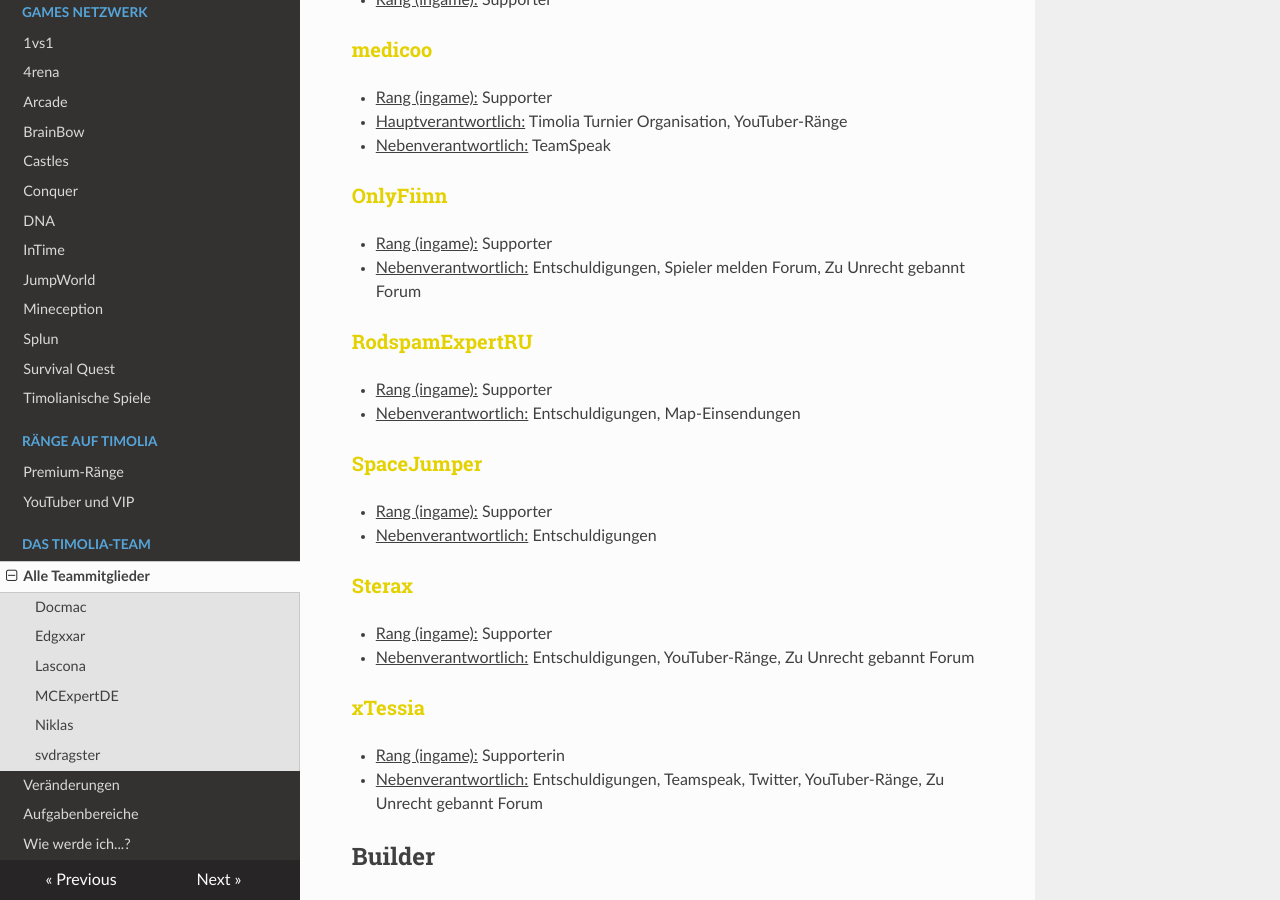
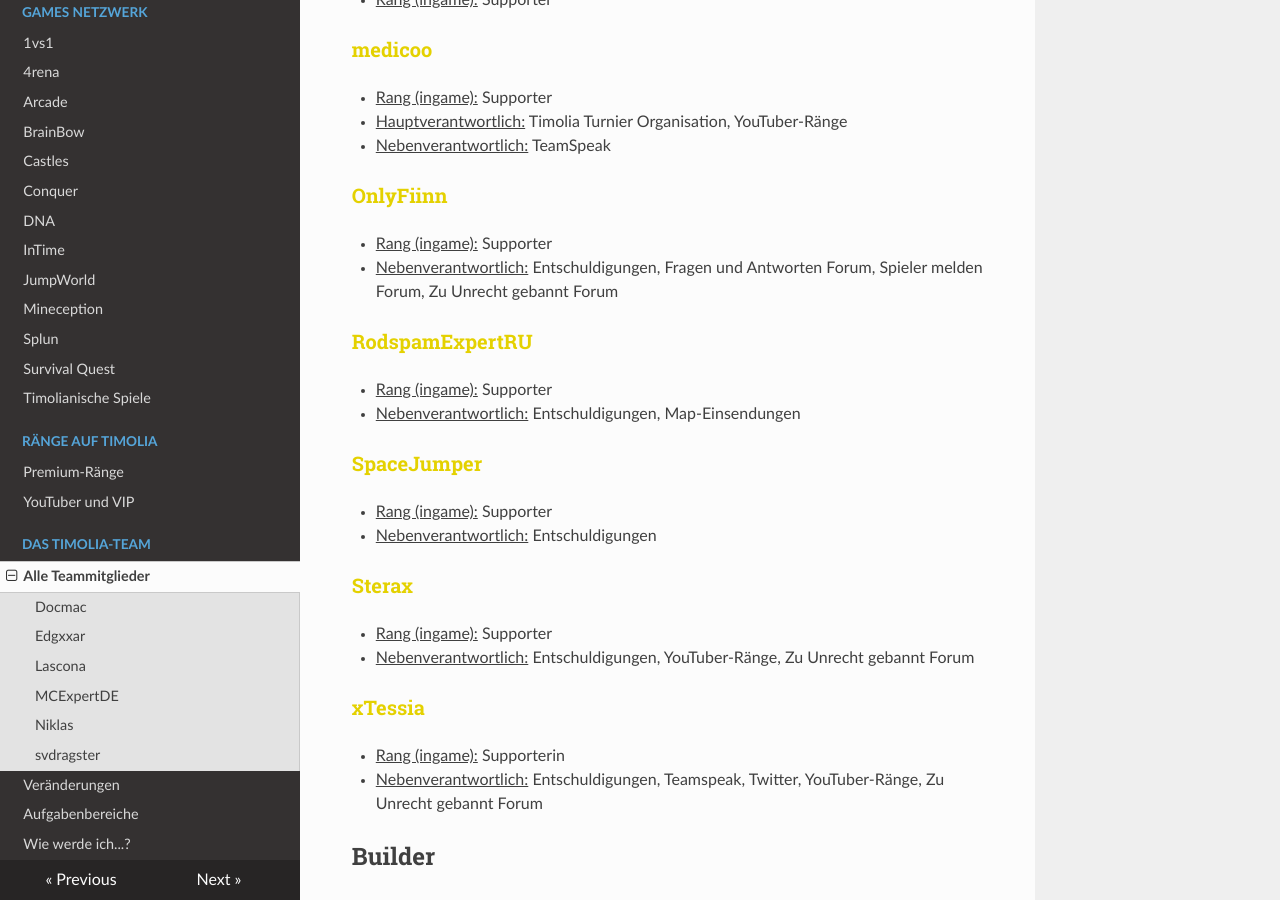
Before and after one commit to TimoliaDE/HowTo, an MkDocs documentation site: the page built from docs/team/members.md, in a window 1280 px wide and 900 px high, scrolled down 4693 px. Built offline with MkDocs 1.6.1, drawn with Linux system fonts in a browser that asks for light colours; nearby versions of some CDN libraries; old or Windows-style settings are respelled for this version of MkDocs.

Commit message:
Update members.md

```diff
--- a/docs/team/members.md
+++ b/docs/team/members.md
@@ -150,7 +150,7 @@ Sie stehen für alle grundlegenden Fragen und Reports zur Verfügung und sind di
 
 ### <strong><span style="color:#E4D100">OnlyFiinn</span></strong>
 - <u>Rang (ingame):</u> Supporter
-- <u>Nebenverantwortlich:</u> Entschuldigungen, Spieler melden Forum, Zu Unrecht gebannt Forum
+- <u>Nebenverantwortlich:</u> Entschuldigungen, Fragen und Antworten Forum, Spieler melden Forum, Zu Unrecht gebannt Forum
 
 ### <strong><span style="color:#E4D100">RodspamExpertRU</span></strong>
 - <u>Rang (ingame):</u> Supporter
```
